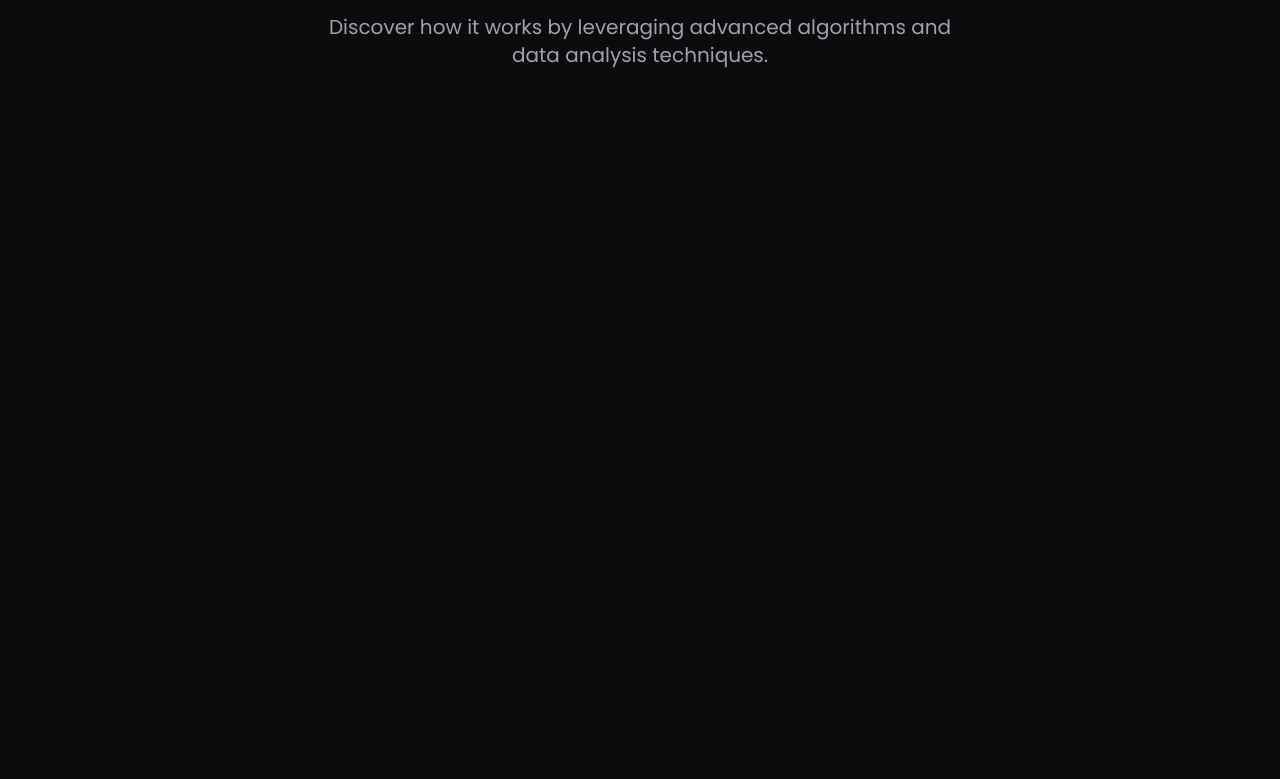
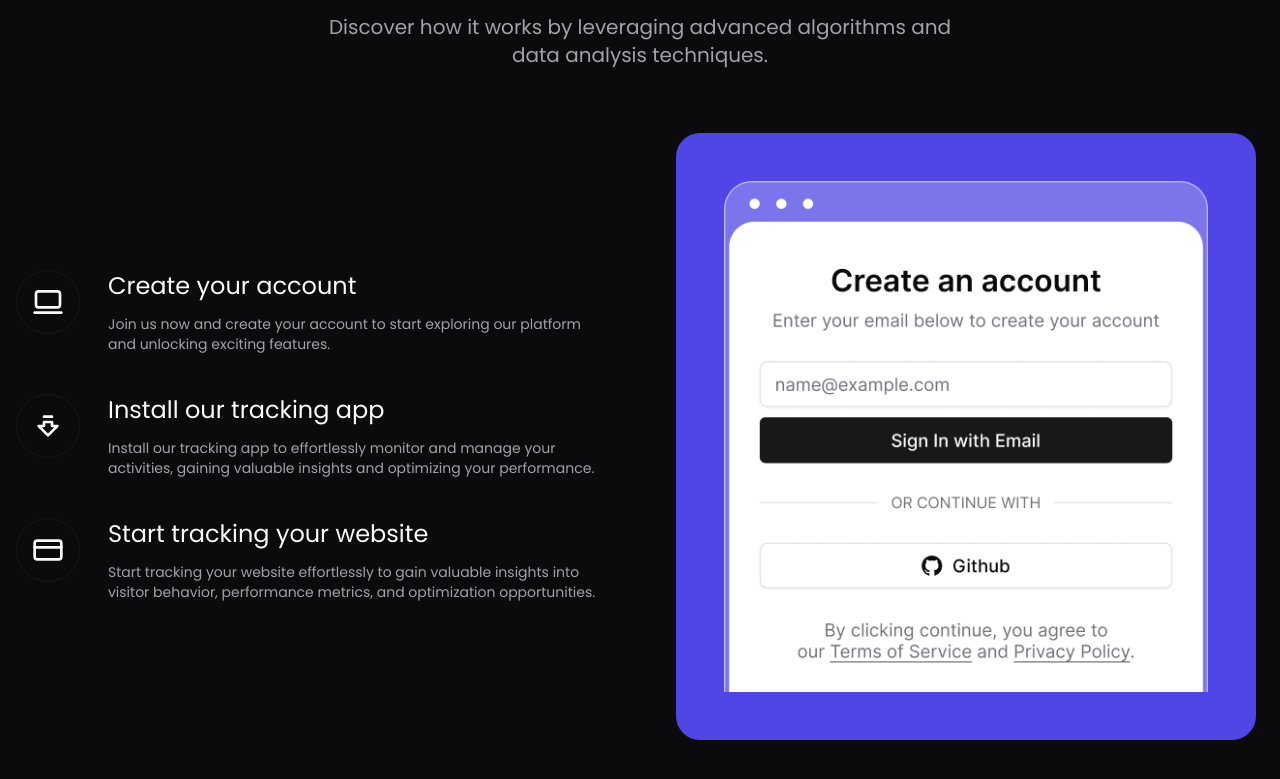
Before and after one commit to Jisap/Analytics, a React (Vite) app: page / in a window 1280 px wide. Shown: the part 3013-3792 px from the top of the page. Before the commit the page ends 3210 px from the top, so only its background shows below. Built offline with nearby package versions, Linux system fonts and the light colour scheme.

Commit message:
feat: enhance Process component with dynamic list rendering and image integration

```diff
--- a/src/components/Process.tsx
+++ b/src/components/Process.tsx
@@ -1,8 +1,7 @@
 import { motion } from "motion/react"
 import * as variants from "@/lib/motionVariants"
 import { processData } from "@/constants"
-
-
+import { processBanner } from "@/assets"
 
 
 
@@ -40,7 +39,52 @@
                   >
                     {processData.sectionText}
                   </motion.p>
+        </div>
+
+        <div className="grid gap-14 lg:grid-cols-2 lg:items-center">
+          <div className="grid gap-7 lg:gap-10">
+            {processData.list.map(({ icon, title, text }, index) => (
+              <motion.div
+                key={index}
+                className="flex flex-col gap-4 md:flex-row lg:gap-7"
+              >
+                <motion.div
+                  className="w-16 h-16 grid place-items-center rounded-full border border-foreground/5 shrink-0"
+                >
+                  {icon}
+                </motion.div>
+
+                <div className="grid gap-2 md:gap-3">
+                  <motion.h3
+                    className="text-xl lg:text-2xl"
+                  >
+                    {title}
+                  </motion.h3>
+
+                  <motion.p
+                    className="text-sm text-muted-foreground"
+                  >
+                    {text}
+                  </motion.p>
                 </div>
+              </motion.div>
+            ))}
+          </div>
+
+          <div className="max-lg:-order-1">
+            <motion.figure
+              className="mx-auto bg-primary rounded-3xl max-w-[580px] overflow-hidden p-8 pb-0 lg:p-12"
+            >
+              <img
+                src={processBanner}
+                alt="process-img"
+                width={500}
+                height={528}
+                className="w-full h-full object-contain object-bottom"
+              />
+            </motion.figure>
+          </div>
+        </div>
       </div>
     </section>
   )
```
